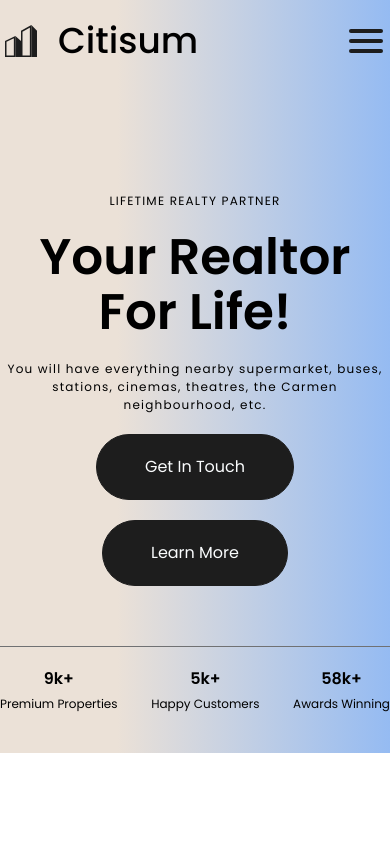
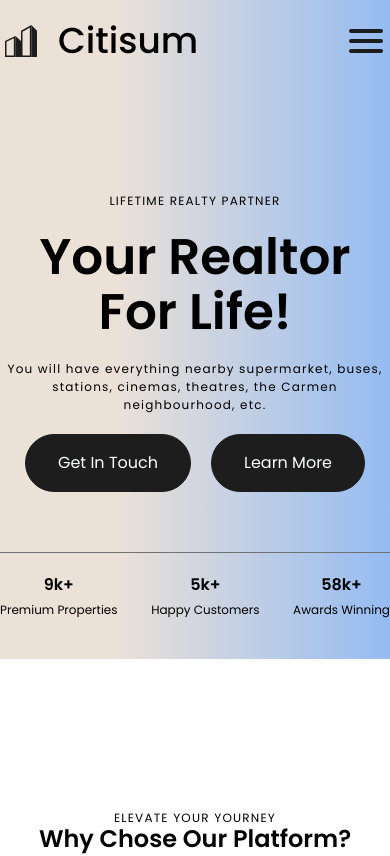
Before and after one commit to Abandoned-knowledge/citisum-behance-vue, a Vue app: page / in a window 390 px wide. Shown: the top 856 px of the page. Built offline with nearby package versions, Linux system fonts and the light colour scheme.

Commit message:
fix: add responsive padding to Button.vue

```diff
--- a/src/components/shared/Button.vue
+++ b/src/components/shared/Button.vue
@@ -6,7 +6,7 @@
 
 <style lang="scss" scoped>
 .button {
-  @apply h-fit w-fit rounded-full border border-dark bg-dark px-12 py-5 text-light transition duration-200;
+  @apply h-fit w-fit rounded-full border border-dark bg-dark px-8 py-4 text-light transition duration-200 lg:px-12 lg:py-5;
 
   &:hover {
     @apply bg-opacity-0 text-dark;
```
